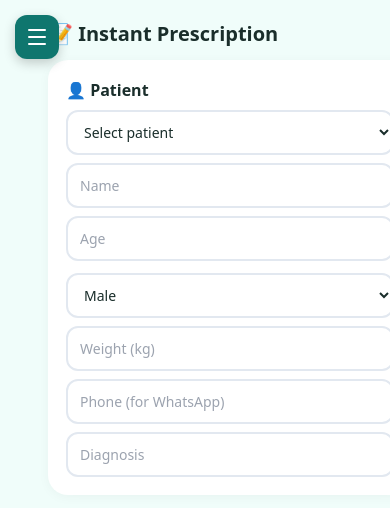
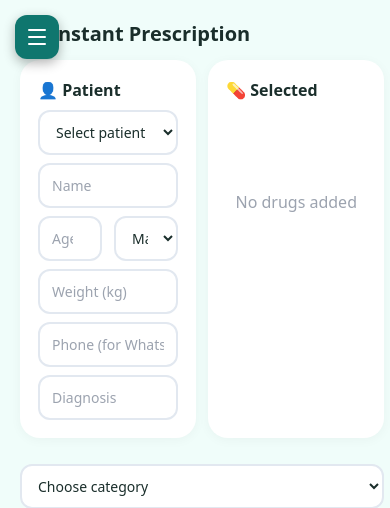
Before and after one commit to Hothaifa123/SmartDental, a Flask app: page / in a window 390 px wide; the page is wider, and only the part inside the window is pictured. Shown: the top 508 px of that part. Run offline with Flask 3, Linux system fonts and the light colour scheme; a user stored in the database is signed in; data comes from the database, SQL or seed files in the repository; data that the repository does not hold is empty; some libraries are stand-ins or nearby versions.

Commit message:
Fix sidebar toggle properly

```diff
--- a/templates/index.html
+++ b/templates/index.html
@@ -32,12 +32,18 @@
         .chip.active{background:var(--teal);color:#fff;border-color:var(--teal)}
         .drug-selected{background:#e0f2fe!important;border-color:#0d9488!important}
         .drug-warning{background:#fee2e2!important;border-color:#ef4444!important}
-        @media(max-width:768px){.sidebar{position:static;width:100%}.main{margin-left:0}.grid-2,.grid-3{grid-template-columns:1fr}}
-.menu-btn{display:flex!important;position:fixed;top:15px;left:15px;z-index:50;background:#0f766e;color:#fff;border:none;border-radius:12px;padding:10px;cursor:pointer;width:44px;height:44px;align-items:center;justify-content:center;box-shadow:0 4px 12px rgba(0,0,0,0.2)} .sidebar.open{transform:translateX(0)!important} .sidebar{transform:translateX(-100%);transition:transform 0.3s ease}
+
+
+        @media(max-width:768px){
+            .sidebar{position:fixed;left:0;top:0;bottom:0;transform:translateX(-100%);transition:transform 0.3s ease;z-index:50}
+            .sidebar.open{transform:translateX(0)}
+            .main{margin-left:0!important}
+            .menu-btn{display:flex!important;position:fixed;top:15px;left:15px;z-index:60;background:#0f766e;color:#fff;border:none;border-radius:12px;padding:10px;cursor:pointer;width:44px;height:44px;align-items:center;justify-content:center;box-shadow:0 4px 12px rgba(0,0,0,0.3)}
+        }
     </style>
 </head>
 <body>
-<button class="menu-btn" onclick="toggleMenu()"><i data-lucide="menu"></i></button>
+<button class="menu-btn" style="display:none" onclick="toggleMenu()"><i data-lucide="menu"></i></button>
 <div class="app">
     <aside class="sidebar">
         <div class="mb-4 px-2 text-center">
```
